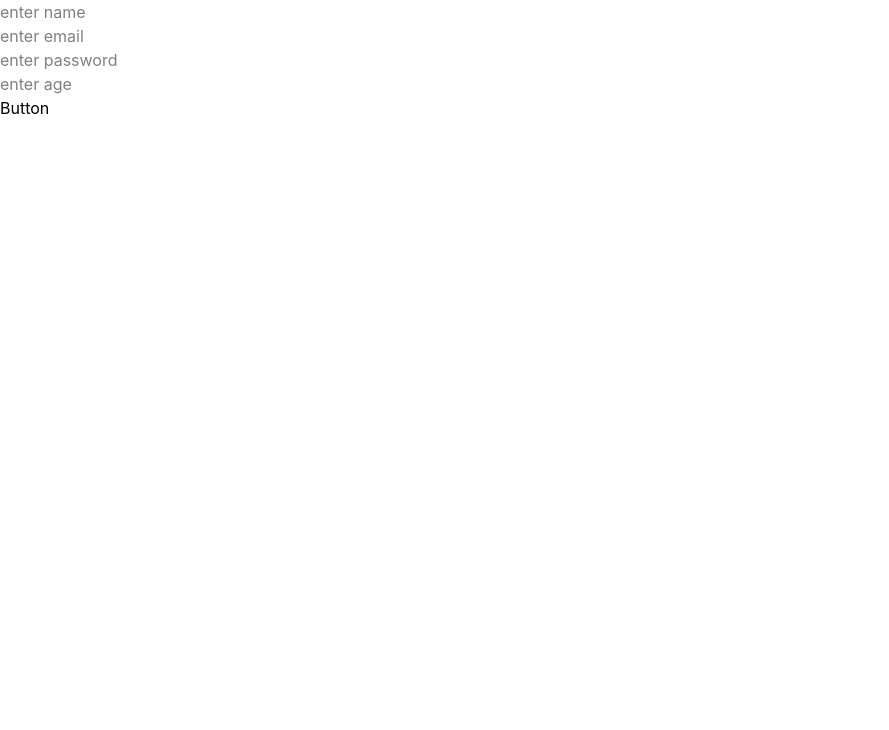
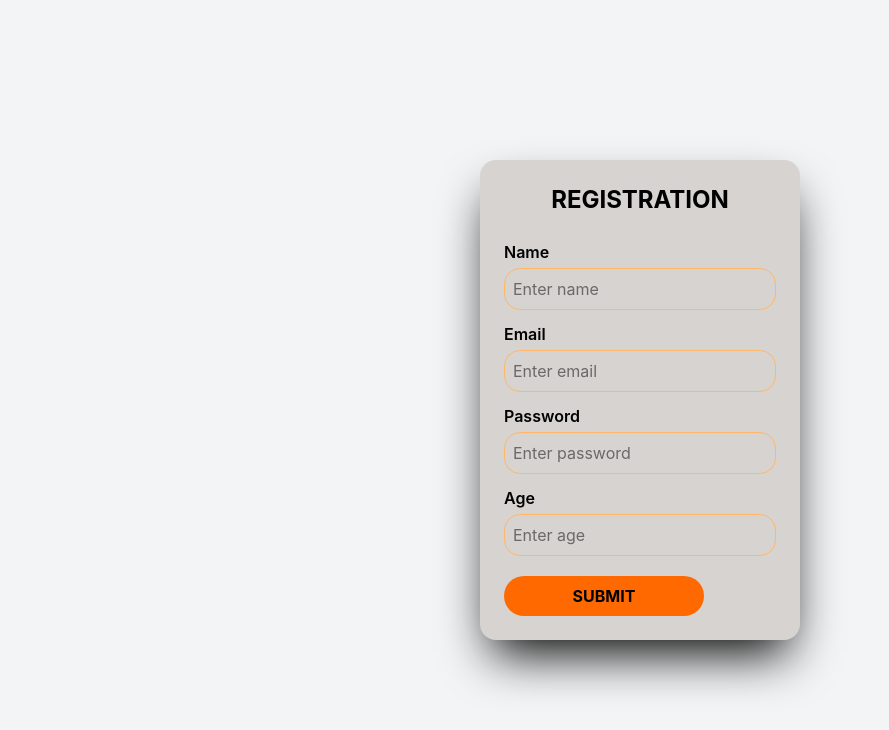
Before and after one commit to rashikaEswaran/MERN_STACK, a React app in the folder frontend/: page /register in a window 1280 px wide. Shown: the top 730 px of the page, without its empty margins (0-889 px from the left). Built offline with nearby package versions, Linux system fonts and the light colour scheme; the HTML template or start-up script is replaced by a standard one.

Commit message:
Updated code TIME : 1.57 PM

```diff
--- a/frontend/src/pages/admin/adminlayout.jsx
+++ b/frontend/src/pages/admin/adminlayout.jsx
@@ -8,8 +8,8 @@ function Adminlayout()
                  <h1 className="text-mist-50 text-center text-4xl">Admin Panel</h1>
             </div>
             <nav>
-                <Link to={"/admin/admindashboard"} className="rounded-3xl shadow-2xl shadow-black">Dashboard </Link>
-                <Link to={"/admin/userdetails"} className>User Details </Link>
+                <Link to={"/admin/admindashboard"} className="rounded-3xl shadow-2xl shadow-black bg-mauve-400">Dashboard </Link>
+                <Link to={"/admin/userdetails"} className="rounded-3xl bg-400">User Details </Link>
                 <Link to={"/admin/adminsettings"}>Settings</Link>
             </nav>
             <Outlet/>
--- a/frontend/src/pages/register.jsx
+++ b/frontend/src/pages/register.jsx
@@ -19,20 +19,36 @@ function Register()
        )
     }
     return(
-        <>
-           <form onSubmit={handleSubmit(onSubmit1)}>
-            <input type="text" placeholder="enter name" {...register("name")}/>
-            <p>{errors.name?.message}</p>
-            <input type="email" placeholder="enter email" {...register("email")}/>
-            <p>{errors.email?.message}</p>
-            <input type="password" placeholder="enter password" {...register("password")}/>
-            <p>{errors.password?.message}</p>
-            <input type="number" placeholder="enter age" {...register("age")}/>
-            <p>{errors.age?.message}</p>
-            <button type="submit">Button</button>
 
-           </form>
-        </>
+<div className="h-screen w-screen bg-gray-100">
+       <div className="bg-stone-300 w-[320px] min-h-300px p-6 absolute top-1/2 left-1/2 -translate-x-1/2 -translate-y-1/2 rounded-2xl shadow-2xl shadow-black ">
+       <h2 className="text-2xl font-bold text-center text-black mb-6">REGISTRATION</h2>
+       <form onSubmit={handleSubmit(onSubmit1)} className="flex flex-col gap-3">
+            <div>
+            <label className="block font-semibold mb-1">Name</label>
+            <input type="text" placeholder="Enter name" {...register("name")} className="w-full p-2 rounded-2xl outline-none border border-orange-300 focus:ring-2 focus:ring-orange-500"/>
+            <p className="text-red-600 text-sm">{errors.name?.message}</p>
+            </div>
+            <div>
+            <label className="block font-semibold mb-1">Email</label>
+            <input type="email" placeholder="Enter email" {...register("email")} className="w-full p-2 rounded-2xl outline-none border border-orange-300 focus:ring-2 focus:ring-orange-500"/>
+            <p className="text-red-600 text-sm">{errors.email?.message}</p>
+            </div>
+            <div>
+            <label className="block font-semibold mb-1">Password</label>
+            <input type="password" placeholder="Enter password" {...register("password")} className="w-full p-2 rounded-2xl outline-none border border-orange-300 focus:ring-2 focus:ring-orange-500"/>
+            <p className="text-red-600 text-sm">{errors.password?.message}</p>
+            </div>
+            <div>
+            <label className="block font-semibold mb-1">Age</label>
+            <input type="number" placeholder="Enter age" {...register("age")} className="w-full p-2 rounded-2xl outline-none border border-orange-300 focus:ring-2 focus:ring-orange-500"/>
+            <p className="text-red-600 text-sm">{errors.age?.message}</p>
+            </div>
+            <button type="submit" className="w-[200px] bg-orange-500 hover:bg-orange-600 text-black font-bold p-2 rounded-3xl mt-2 transition"> SUBMIT </button>
+        </form>
+        </div>
+</div>
+
     );
 }
 
```
